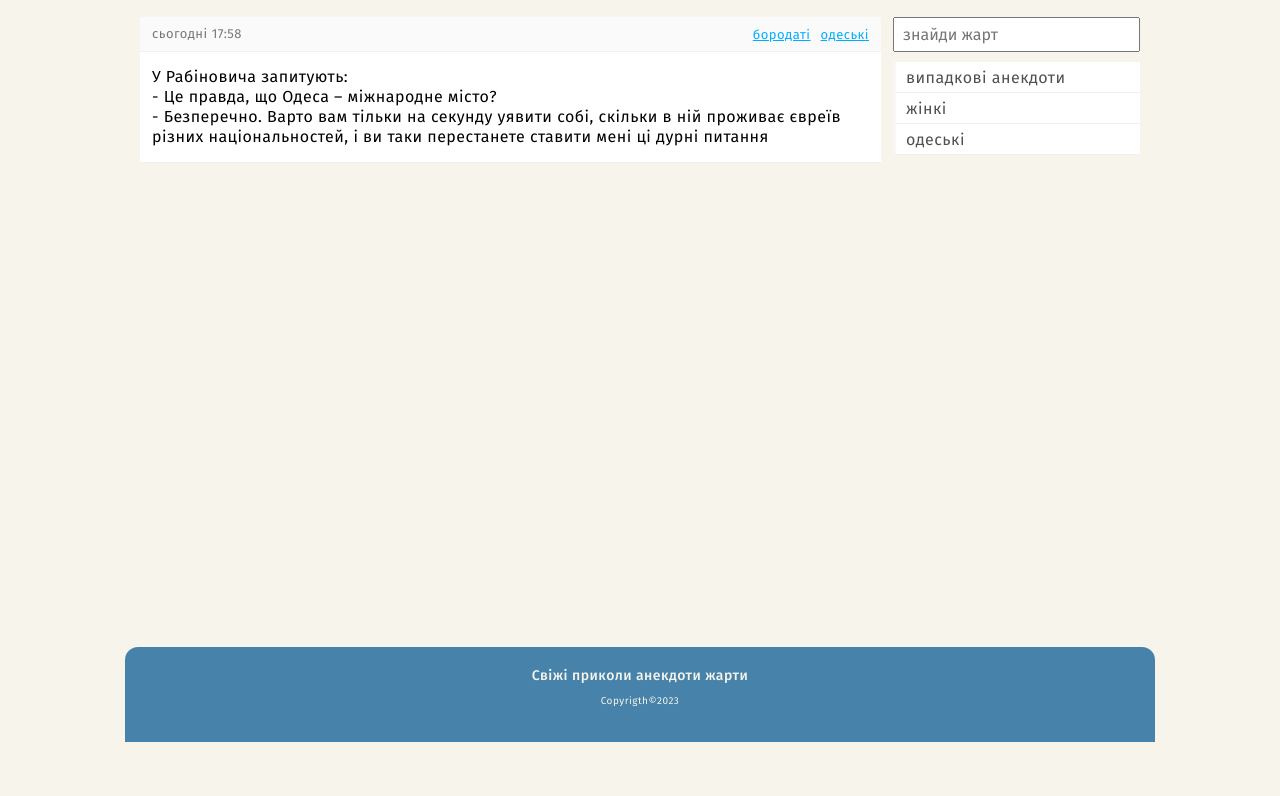
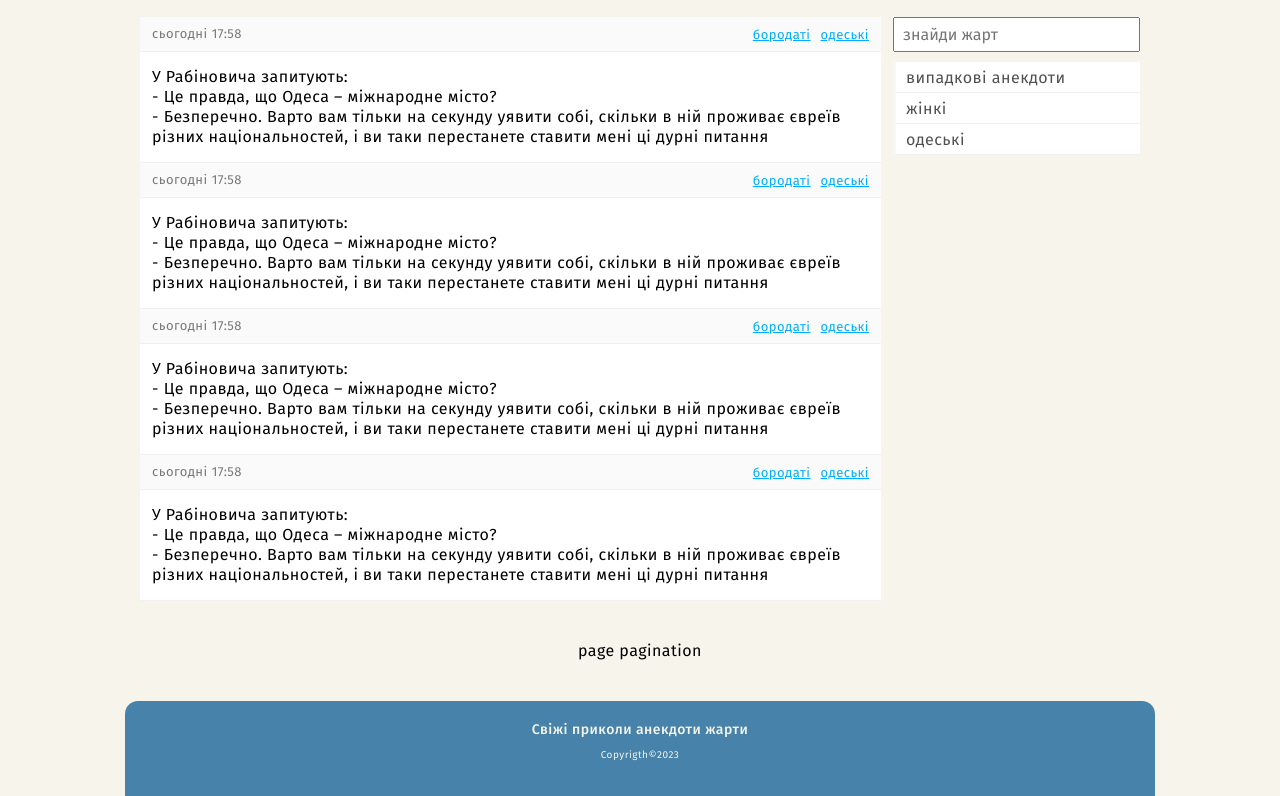
Before and after one commit to go-doc-web/jokes-layout, a plain HTML site: page index.html in a window 1280 px wide. Shown: the part 58-854 px from the top of the page. Before the commit the page ends 800 px from the top, so only its background shows below. Drawn offline with nearby package versions, Linux system fonts and the light colour scheme.

Commit message:
добовляет секцию пагинации

```diff
--- a/index.html
+++ b/index.html
@@ -67,6 +67,84 @@
                 </div>
               </div>
             </article>
+            <article class="jokes-post post">
+              <div class="post-header">
+                <div class="post-header__date">сьогодні<span> 17:58</span></div>
+                <ul class="category list">
+                  <li class="category-item">
+                    <a href="" class="post-header__link">бородаті</a>
+                  </li>
+                  <li class="category-item">
+                    <a href="" class="post-header__link">одеські</a>
+                  </li>
+                </ul>
+              </div>
+
+              <div class="post-content">
+                <h2 class="post-title visually-hidden">
+                  У Рабіновича запитують
+                </h2>
+                <div class="post-text">
+                  У Рабіновича запитують:<br />- Це правда, що Одеса –
+                  міжнародне місто? <br />- Безперечно. Варто вам тільки на
+                  секунду уявити собі, скільки в ній проживає євреїв різних
+                  національностей, і ви таки перестанете ставити мені ці дурні
+                  питання
+                </div>
+              </div>
+            </article>
+            <article class="jokes-post post">
+              <div class="post-header">
+                <div class="post-header__date">сьогодні<span> 17:58</span></div>
+                <ul class="category list">
+                  <li class="category-item">
+                    <a href="" class="post-header__link">бородаті</a>
+                  </li>
+                  <li class="category-item">
+                    <a href="" class="post-header__link">одеські</a>
+                  </li>
+                </ul>
+              </div>
+
+              <div class="post-content">
+                <h2 class="post-title visually-hidden">
+                  У Рабіновича запитують
+                </h2>
+                <div class="post-text">
+                  У Рабіновича запитують:<br />- Це правда, що Одеса –
+                  міжнародне місто? <br />- Безперечно. Варто вам тільки на
+                  секунду уявити собі, скільки в ній проживає євреїв різних
+                  національностей, і ви таки перестанете ставити мені ці дурні
+                  питання
+                </div>
+              </div>
+            </article>
+            <article class="jokes-post post">
+              <div class="post-header">
+                <div class="post-header__date">сьогодні<span> 17:58</span></div>
+                <ul class="category list">
+                  <li class="category-item">
+                    <a href="" class="post-header__link">бородаті</a>
+                  </li>
+                  <li class="category-item">
+                    <a href="" class="post-header__link">одеські</a>
+                  </li>
+                </ul>
+              </div>
+
+              <div class="post-content">
+                <h2 class="post-title visually-hidden">
+                  У Рабіновича запитують
+                </h2>
+                <div class="post-text">
+                  У Рабіновича запитують:<br />- Це правда, що Одеса –
+                  міжнародне місто? <br />- Безперечно. Варто вам тільки на
+                  секунду уявити собі, скільки в ній проживає євреїв різних
+                  національностей, і ви таки перестанете ставити мені ці дурні
+                  питання
+                </div>
+              </div>
+            </article>
           </div>
           <aside class="aside">
             <div class="search">
@@ -94,6 +172,11 @@
           </aside>
         </div>
       </div>
+      <section class="pagination">
+        <div class="container">
+          <div class="pagination">page pagination</div>
+        </div>
+      </section>
       <footer class="footer">
         <div class="container footer-container">
           <p class="footer-text">Свіжі приколи анекдоти жарти</p>
--- a/styles/style.css
+++ b/styles/style.css
@@ -185,6 +185,13 @@ body {
   padding: 6px 8px;
 }
 
+/* Pagination  */
+
+.pagination {
+  padding: 20px;
+  display: flex;
+}
+
 /* Footer */
 
 .footer {
```
